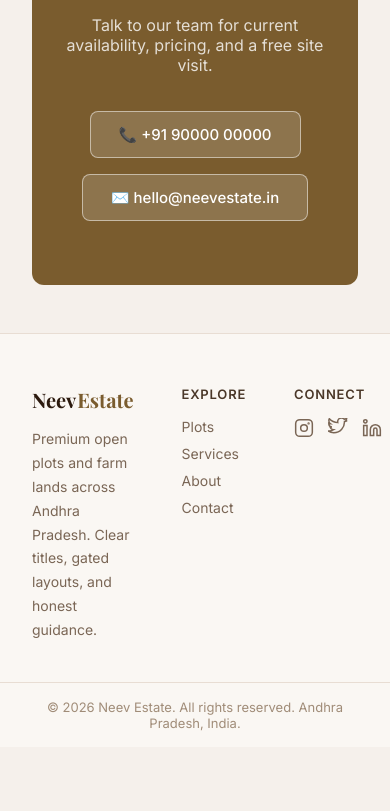
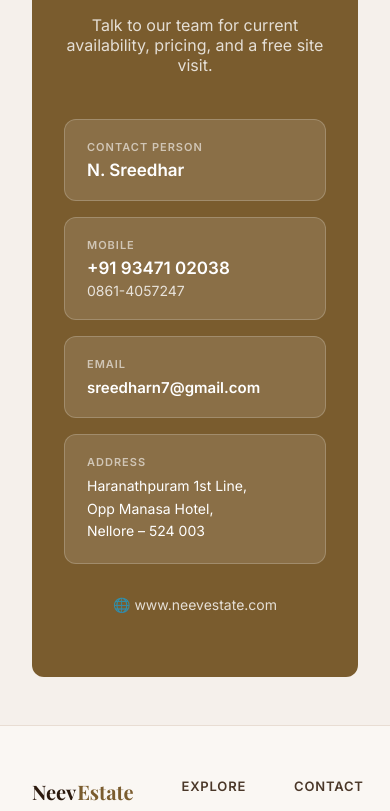
Before and after one commit to thebyte24/neevestate, a React (Vite) app in the folder real-estate/frontend/: page / in a window 390 px wide. Shown: the part 2651-3462 px from the top of the page. Before the commit the page ends 3398 px from the top, so only its background shows below. Built offline with nearby package versions, Linux system fonts and the light colour scheme; no server answers; the database is empty.

Commit message:
Add real contact details (name, phone, email, address) to Home and Footer

```diff
--- a/real-estate/frontend/src/components/Footer.jsx
+++ b/real-estate/frontend/src/components/Footer.jsx
@@ -32,34 +32,19 @@ export default function Footer() {
             </div>
           </div>
 
-          {/* Connect */}
+          {/* Contact */}
           <div>
             <p style={{ fontWeight: 600, fontSize: "13px", color: "#4a3728", letterSpacing: "0.8px", textTransform: "uppercase", marginBottom: "16px" }}>
-              Connect
+              Contact
             </p>
-            <div style={{ display: "flex", gap: "14px" }}>
-              {/* Instagram */}
-              <a href="#" aria-label="Instagram" style={{ color: "#7a6655" }}>
-                <svg width="20" height="20" viewBox="0 0 24 24" fill="none" stroke="currentColor" strokeWidth="1.8">
-                  <rect x="2" y="2" width="20" height="20" rx="5" ry="5" />
-                  <circle cx="12" cy="12" r="4" />
-                  <circle cx="17.5" cy="6.5" r="0.5" fill="currentColor" />
-                </svg>
-              </a>
-              {/* Twitter/X */}
-              <a href="#" aria-label="Twitter" style={{ color: "#7a6655" }}>
-                <svg width="20" height="20" viewBox="0 0 24 24" fill="none" stroke="currentColor" strokeWidth="1.8">
-                  <path d="M23 3a10.9 10.9 0 0 1-3.14 1.53A4.48 4.48 0 0 0 22.43.36a9 9 0 0 1-2.88 1.1A4.52 4.52 0 0 0 16.11 0c-2.5 0-4.52 2.02-4.52 4.52 0 .35.04.7.11 1.03C7.69 5.37 4.07 3.58 1.64.9a4.52 4.52 0 0 0-.61 2.27c0 1.57.8 2.95 2.01 3.76A4.49 4.49 0 0 1 .96 6.4v.06c0 2.19 1.56 4.02 3.63 4.43a4.54 4.54 0 0 1-2.04.08c.57 1.79 2.24 3.09 4.21 3.12A9.07 9.07 0 0 1 0 15.54a12.8 12.8 0 0 0 6.92 2.03c8.3 0 12.85-6.88 12.85-12.85 0-.2 0-.39-.01-.58A9.17 9.17 0 0 0 23 3z" />
-                </svg>
-              </a>
-              {/* LinkedIn */}
-              <a href="#" aria-label="LinkedIn" style={{ color: "#7a6655" }}>
-                <svg width="20" height="20" viewBox="0 0 24 24" fill="none" stroke="currentColor" strokeWidth="1.8">
-                  <path d="M16 8a6 6 0 0 1 6 6v7h-4v-7a2 2 0 0 0-2-2 2 2 0 0 0-2 2v7h-4v-7a6 6 0 0 1 6-6z" />
-                  <rect x="2" y="9" width="4" height="12" />
-                  <circle cx="4" cy="4" r="2" />
-                </svg>
-              </a>
+            <div style={{ display: "flex", flexDirection: "column", gap: "10px" }}>
+              <p style={{ fontSize: "14px", color: "#7a6655", fontWeight: 600 }}>N. Sreedhar</p>
+              <a href="tel:+919347102038" style={{ fontSize: "14px", color: "#7a6655" }}>+91 93471 02038</a>
+              <a href="tel:08614057247" style={{ fontSize: "14px", color: "#7a6655" }}>0861-4057247</a>
+              <a href="mailto:sreedharn7@gmail.com" style={{ fontSize: "14px", color: "#7a6655" }}>sreedharn7@gmail.com</a>
+              <p style={{ fontSize: "13px", color: "#a08c78", lineHeight: 1.6 }}>
+                Haranathpuram 1st Line,<br />Opp Manasa Hotel,<br />Nellore – 524 003
+              </p>
             </div>
           </div>
         </div>
--- a/real-estate/frontend/src/pages/Home.jsx
+++ b/real-estate/frontend/src/pages/Home.jsx
@@ -160,28 +160,43 @@ export default function Home() {
       </section>
 
       {/* ── CTA / Contact ── */}
-      <section id="contact" style={{ background: ACCENT, padding: "64px 32px", borderRadius: "12px", margin: "48px 32px", textAlign: "center" }}>
-        <h2 style={{ fontFamily: "'Playfair Display', serif", fontSize: "clamp(24px, 3vw, 38px)", fontWeight: 700, color: "#fff", marginBottom: "12px" }}>
-          Ready to own land in Andhra Pradesh?
-        </h2>
-        <p style={{ color: "rgba(255,255,255,0.8)", fontSize: "16px", marginBottom: "36px" }}>
-          Talk to our team for current availability, pricing, and a free site visit.
-        </p>
-        <div style={{ display: "flex", justifyContent: "center", gap: "16px", flexWrap: "wrap" }}>
-          <a href="tel:+919000000000" style={{
-            background: "rgba(255,255,255,0.15)", color: "#fff",
-            border: "1.5px solid rgba(255,255,255,0.5)",
-            padding: "13px 28px", borderRadius: "8px", fontWeight: 500, fontSize: "15px",
-          }}>
-            📞 +91 90000 00000
-          </a>
-          <a href="mailto:hello@neevestate.in" style={{
-            background: "rgba(255,255,255,0.15)", color: "#fff",
-            border: "1.5px solid rgba(255,255,255,0.5)",
-            padding: "13px 28px", borderRadius: "8px", fontWeight: 500, fontSize: "15px",
-          }}>
-            ✉️ hello@neevestate.in
-          </a>
+      <section id="contact" style={{ background: ACCENT, padding: "64px 32px", borderRadius: "12px", margin: "48px 32px" }}>
+        <div style={{ maxWidth: "900px", margin: "0 auto" }}>
+          <h2 style={{ fontFamily: "'Playfair Display', serif", fontSize: "clamp(24px, 3vw, 38px)", fontWeight: 700, color: "#fff", marginBottom: "12px", textAlign: "center" }}>
+            Ready to own land in Andhra Pradesh?
+          </h2>
+          <p style={{ color: "rgba(255,255,255,0.8)", fontSize: "16px", marginBottom: "44px", textAlign: "center" }}>
+            Talk to our team for current availability, pricing, and a free site visit.
+          </p>
+
+          {/* Contact cards */}
+          <div style={{ display: "grid", gridTemplateColumns: "repeat(auto-fit, minmax(220px, 1fr))", gap: "16px", marginBottom: "32px" }}>
+            {/* Name */}
+            <div style={{ background: "rgba(255,255,255,0.12)", borderRadius: "12px", padding: "20px 22px", border: "1px solid rgba(255,255,255,0.2)" }}>
+              <p style={{ fontSize: "11px", fontWeight: 600, letterSpacing: "1px", color: "rgba(255,255,255,0.6)", marginBottom: "6px", textTransform: "uppercase" }}>Contact Person</p>
+              <p style={{ color: "#fff", fontWeight: 700, fontSize: "17px" }}>N. Sreedhar</p>
+            </div>
+            {/* Phone */}
+            <div style={{ background: "rgba(255,255,255,0.12)", borderRadius: "12px", padding: "20px 22px", border: "1px solid rgba(255,255,255,0.2)" }}>
+              <p style={{ fontSize: "11px", fontWeight: 600, letterSpacing: "1px", color: "rgba(255,255,255,0.6)", marginBottom: "6px", textTransform: "uppercase" }}>Mobile</p>
+              <a href="tel:+919347102038" style={{ color: "#fff", fontWeight: 700, fontSize: "17px", display: "block" }}>+91 93471 02038</a>
+              <a href="tel:08614057247" style={{ color: "rgba(255,255,255,0.8)", fontSize: "14px", marginTop: "4px", display: "block" }}>0861-4057247</a>
+            </div>
+            {/* Email */}
+            <div style={{ background: "rgba(255,255,255,0.12)", borderRadius: "12px", padding: "20px 22px", border: "1px solid rgba(255,255,255,0.2)" }}>
+              <p style={{ fontSize: "11px", fontWeight: 600, letterSpacing: "1px", color: "rgba(255,255,255,0.6)", marginBottom: "6px", textTransform: "uppercase" }}>Email</p>
+              <a href="mailto:sreedharn7@gmail.com" style={{ color: "#fff", fontWeight: 600, fontSize: "15px", wordBreak: "break-all" }}>sreedharn7@gmail.com</a>
+            </div>
+            {/* Address */}
+            <div style={{ background: "rgba(255,255,255,0.12)", borderRadius: "12px", padding: "20px 22px", border: "1px solid rgba(255,255,255,0.2)" }}>
+              <p style={{ fontSize: "11px", fontWeight: 600, letterSpacing: "1px", color: "rgba(255,255,255,0.6)", marginBottom: "6px", textTransform: "uppercase" }}>Address</p>
+              <p style={{ color: "#fff", fontSize: "14px", lineHeight: 1.6 }}>Haranathpuram 1st Line,<br />Opp Manasa Hotel,<br />Nellore – 524 003</p>
+            </div>
+          </div>
+
+          <p style={{ textAlign: "center", color: "rgba(255,255,255,0.6)", fontSize: "14px" }}>
+            🌐 <a href="http://www.neevestate.com" target="_blank" rel="noreferrer" style={{ color: "rgba(255,255,255,0.8)" }}>www.neevestate.com</a>
+          </p>
         </div>
       </section>
     </div>
```
